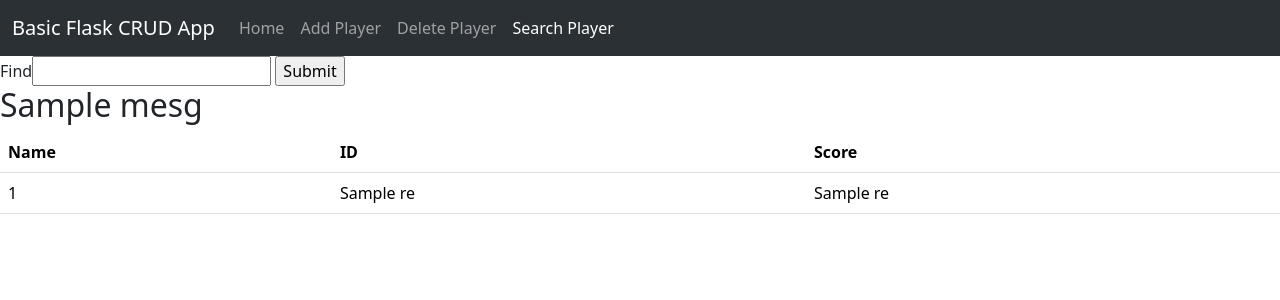
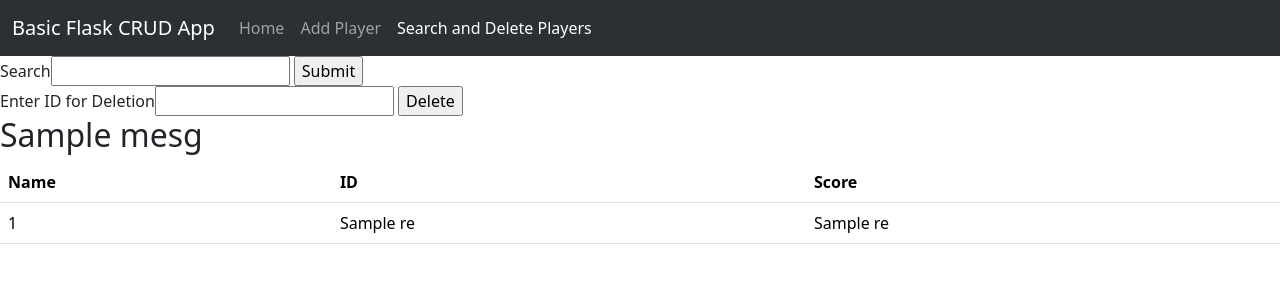
Before and after one commit to Joshu710/BasicFlaskCrudApp, a Flask app: template templates/search.html in a window 1280 px wide. Shown: the top 300 px of the page. Run offline with Flask 2, Linux system fonts and the light colour scheme; the template is opened without the code that fills it: most values are stand-ins (such as "Sample title", 1, 10 or a date in 2020).

Commit message:
Changed Deletion to be based on ID number.

```diff
--- a/app.py
+++ b/app.py
@@ -39,27 +39,30 @@ def addtodb():
 
 @app.route("/delete",methods=["POST","GET"])
 def delplayer():
+    print("del")
     msg = ""
     if request.method == "POST":
         try:
-            name = request.form["searching"]
-            print(name)
+            id = request.form["deleting"]
+            print(id)
             with sqlite3.connect("players.db") as con:
                 cur = con.cursor()
-                cur.execute("DELETE FROM players WHERE name='" + name +"'")
+                cur.execute("DELETE FROM players WHERE id = " +id +";")
                 con.commit()
-                msg = name + " was deleted"
+                msg = "Player with ID " + id + " was deleted"
         except:
             con.rollback()
-            msg = name + " was not deleted"
+            msg = "Player with ID " + id + " was not deleted"
         con.close()
-    return render_template("delete.html",mesg=msg)
+    res = getplayers()
+    return render_template("search.html",mesg=msg,res=res)
 
 
 @app.route("/search",methods=["POST","GET"])
 def searchplayer():
+    print("search")
     msg = ""
-    res = []
+    res = getplayers()
     if request.method == "POST":
         name = request.form["searching"]
         print(name)
--- a/templates/create.html
+++ b/templates/create.html
@@ -29,10 +29,7 @@
                 <a class="nav-link active" aria-current="page" href="/add">Add Player</a>
               </li>
               <li class="nav-item">
-                <a class="nav-link" href="/delete">Delete Player</a>
-              </li>
-              <li class="nav-item">
-                <a class="nav-link" href="/search">Search Player</a>
+                <a class="nav-link" href="/search">Search and Delete Players</a>
               </li>
             </ul>
           </div>
--- a/templates/home.html
+++ b/templates/home.html
@@ -28,10 +28,7 @@
               <a class="nav-link"  href="/add">Add Player</a>
             </li>
             <li class="nav-item">
-              <a class="nav-link" href="/delete">Delete Player</a>
-            </li>
-            <li class="nav-item">
-              <a class="nav-link" href="/search">Search Player</a>
+              <a class="nav-link" href="/search">Search and Delete Players</a>
             </li>
           </ul>
         </div>
--- a/templates/search.html
+++ b/templates/search.html
@@ -28,10 +28,7 @@
               <a class="nav-link"  href="/add">Add Player</a>
             </li>
             <li class="nav-item">
-              <a class="nav-link" href="/delete">Delete Player</a>
-            </li>
-            <li class="nav-item">
-              <a class="nav-link active" aria-current="page" href="/search">Search Player</a>
+              <a class="nav-link active" aria-current="page" href="/search">Search and Delete Players</a>
             </li>
           </ul>
         </div>
@@ -41,9 +38,15 @@
 
 
     <form action="/search" method="post">
-        Find<input type="text" name="searching">
+        Search<input type="text" name="searching">
         <input type="submit" value="Submit">
     </form>
+
+    <form action="/delete" method="post">
+      Enter ID for Deletion<input type="number" name="deleting">
+      <input type="submit" value="Delete">
+    </form>
+
 
   <h2>{{mesg}}</h2>
     <table class="table">
```
Also changed, not shown: templates/delete.html (deleted, +0 -57 lines), players.db. Lines whose indentation alone changed are shown as unchanged.
